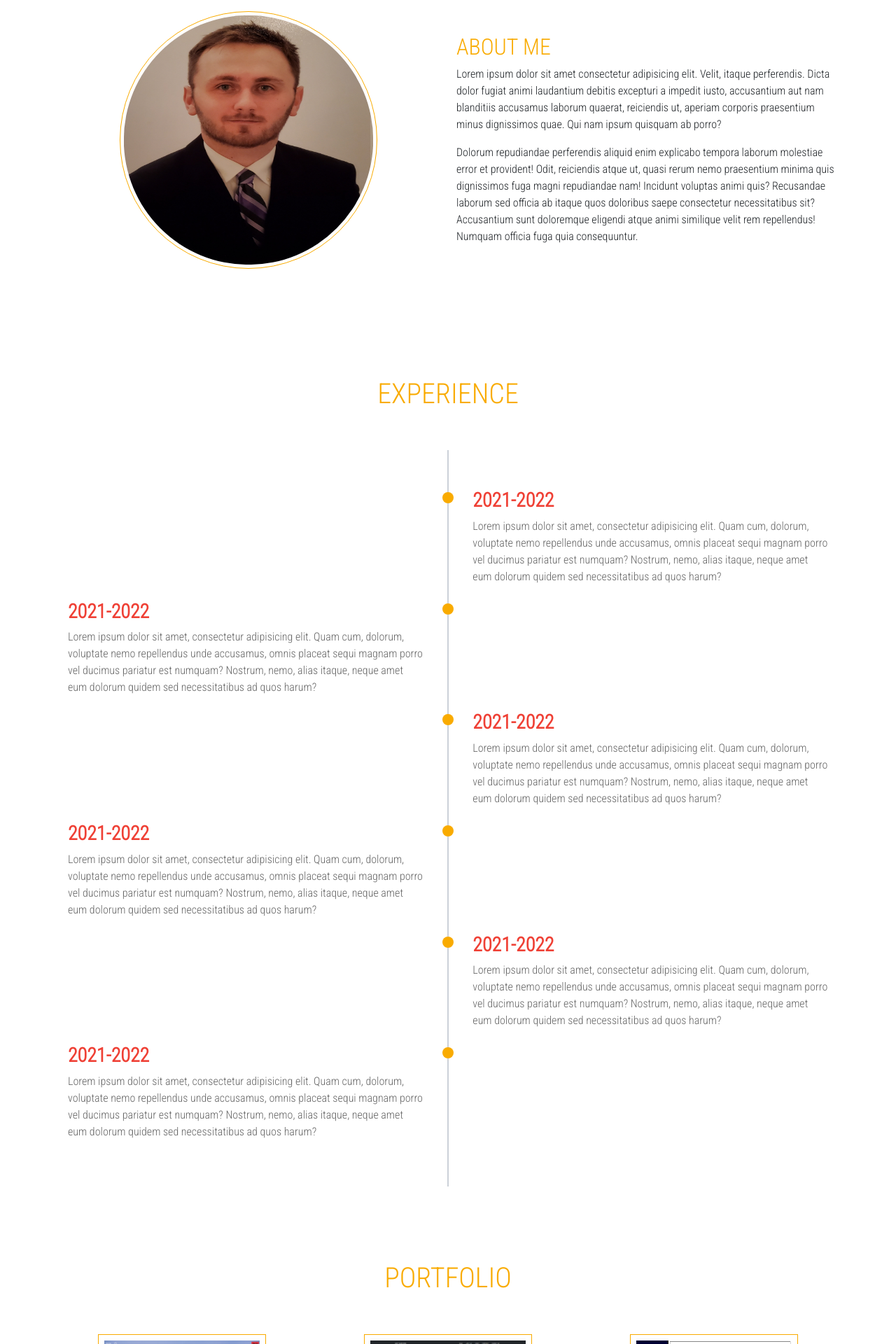
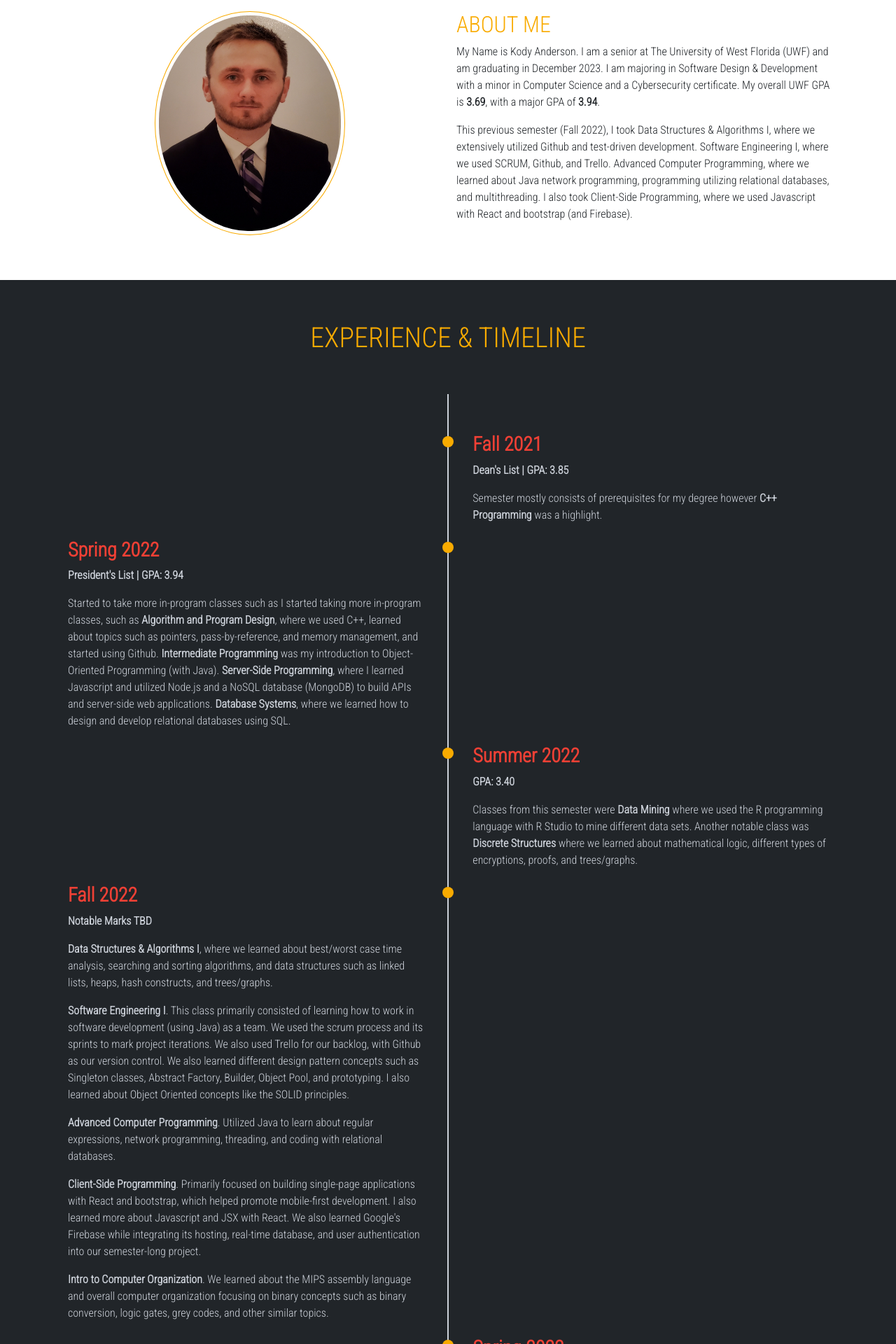
Before and after one commit to KodyAnderson1/PortfolioWebsite, a React (Create React App) app: page / in a window 1280 px wide. Shown: the part 800-2720 px from the top of the page at 70% size. Built offline with nearby package versions, Linux system fonts and the light colour scheme.

Commit message:
Finished experience & timeline. Fixed FavIcon

```diff
--- a/package.json
+++ b/package.json
@@ -3,6 +3,7 @@
   "version": "0.1.0",
   "private": true,
   "dependencies": {
+    "@emailjs/browser": "^3.10.0",
     "@fortawesome/fontawesome-svg-core": "^6.2.0",
     "@fortawesome/free-solid-svg-icons": "^6.2.0",
     "@fortawesome/react-fontawesome": "^0.2.0",
@@ -10,6 +11,7 @@
     "@testing-library/react": "^13.4.0",
     "@testing-library/user-event": "^13.5.0",
     "bootstrap": "^5.2.1",
+    "emailjs": "^4.0.1",
     "prop-types": "^15.8.1",
     "react": "^18.2.0",
     "react-bootstrap": "^2.7.0",
@@ -17,7 +19,9 @@
     "react-hook-form": "^7.40.0",
     "react-icons": "^4.7.1",
     "react-scripts": "5.0.1",
+    "react-scroll": "^1.8.9",
     "react-typed": "^1.2.0",
+    "styled-components": "^5.3.6",
     "typed.js": "^2.0.12",
     "web-vitals": "^2.1.4"
   },
--- a/src/App.css
+++ b/src/App.css
@@ -112,6 +112,7 @@ nav ul li {
   color: var(--primary-white);
   margin: 2rem;
   text-decoration: none;
+  background: inherit;
 }
 
 .btn-main-offer:hover {
@@ -126,12 +127,12 @@ nav ul li {
   display: flex;
   justify-content: center;
   align-items: center;
-  margin-top: -2rem;
+  /* margin-top: -2rem; */
 }
 
 .profile-img {
-  width: 23rem;
-  height: 23rem;
+  width: 17rem;
+  height: 20rem;
   border-radius: 50%;
   padding: .3rem;
   border: 1px solid var(--primary-orange);
@@ -144,8 +145,8 @@ nav ul li {
 
 @media(max-width: 468px) {
   .profile-img {
-    width: 10rem;
-    height: 10rem;
+    width: 13rem;
+    height: 15rem;
   }
 
 }
@@ -154,6 +155,10 @@ nav ul li {
 
 .experience {
   padding: 0.7rem;
+}
+
+.experience p {
+  color: var(--primary-grey);
 }
 
 .experience-wrapper {
--- a/src/components/AboutMe.js
+++ b/src/components/AboutMe.js
@@ -3,7 +3,8 @@ import headshot from "../images/headshot.jpg";
 
 const AboutMe = () => {
   return (
-    <div className="container py-5">
+    <section id="about">
+      <div className="container p-3">
         <div className="row">
           <div className="col-lg-6 col-xm-12">
             <div className="photo-wrapper mb-5">
@@ -12,31 +13,24 @@ const AboutMe = () => {
           </div>
           <div className="col-lg-6 col-xm-12">
             <h2 className="about-heading">About Me</h2>
-          {/* <p>
-            My name is Kody Anderson, I am a senior graduating in December 2023 with a major in
-            Software Design & Development. My skills include Java, C++, JavaScript (with Node.js &
-            MongoDB), as well as experience using git / GitHub, and SQL (Apache Derby). I am eager
-            to enter the workforce and practice the skills I have learned (and continue to learn)
-            and I look forward to becoming an invaluable asset to my employer as a software
-            developer!
-          </p> */}
             <p>
-            Lorem ipsum dolor sit amet consectetur adipisicing elit. Velit, itaque perferendis.
-            Dicta dolor fugiat animi laudantium debitis excepturi a impedit iusto, accusantium aut
-            nam blanditiis accusamus laborum quaerat, reiciendis ut, aperiam corporis praesentium
-            minus dignissimos quae. Qui nam ipsum quisquam ab porro?
+              My Name is Kody Anderson. I am a senior at The University of West Florida (UWF) and am
+              graduating in December 2023. I am majoring in Software Design & Development with a
+              minor in Computer Science and a Cybersecurity certificate. My overall UWF GPA is{" "}
+              <b>3.69</b>, with a major GPA of <b>3.94</b>.
             </p>
             <p>
-            Dolorum repudiandae perferendis aliquid enim explicabo tempora laborum molestiae error
-            et provident! Odit, reiciendis atque ut, quasi rerum nemo praesentium minima quis
-            dignissimos fuga magni repudiandae nam! Incidunt voluptas animi quis? Recusandae laborum
-            sed officia ab itaque quos doloribus saepe consectetur necessitatibus sit? Accusantium
-            sunt doloremque eligendi atque animi similique velit rem repellendus! Numquam officia
-            fuga quia consequuntur.
+              This previous semester (Fall 2022), I took Data Structures & Algorithms I, where we
+              extensively utilized Github and test-driven development. Software Engineering I, where
+              we used SCRUM, Github, and Trello. Advanced Computer Programming, where we learned
+              about Java network programming, programming utilizing relational databases, and
+              multithreading. I also took Client-Side Programming, where we used Javascript with
+              React and bootstrap (and Firebase).
             </p>
           </div>
         </div>
       </div>
+    </section>
   );
 };
 
--- /dev/null
+++ b/src/components/ContactModal.js
@@ -0,0 +1,104 @@
+import React, { useState, useRef } from "react";
+import emailjs from "@emailjs/browser";
+import Modal from "react-bootstrap/Modal";
+import styled from "styled-components";
+
+export default function ContactModal(props) {
+  const [show, setShow] = useState(false);
+
+  const handleClose = () => setShow(false);
+  const handleShow = () => setShow(true);
+
+  const form = useRef();
+
+  const sendEmail = (e) => {
+    e.preventDefault();
+    emailjs.sendForm("service_49u09sc", "template_5qi3iot", form.current, "EqHxnyRcj6tatFiTB").then(
+      (result) => {
+        console.log(result.text);
+        e.target.reset();
+        handleClose();
+      },
+      (error) => {
+        console.log(error.text);
+      }
+    );
+  };
+
+  return (
+    <>
+      <button className="btn-main-offer" onClick={handleShow}>
+        Contact Me
+      </button>
+
+      <Modal show={show} onHide={handleClose} centered>
+        <Modal.Header closeButton>
+          <Modal.Title>Contact Me</Modal.Title>
+        </Modal.Header>
+        <Modal.Body>
+          <StyledContactForm>
+            <form ref={form} onSubmit={sendEmail} id="contact">
+              <label>Name</label>
+              <input type="text" name="user_name" />
+              <label>Your Email</label>
+              <input type="email" name="user_email" />
+              <label>Message</label>
+              <textarea name="message" />
+              <input type="submit" value="Send" />
+            </form>
+          </StyledContactForm>
+        </Modal.Body>
+      </Modal>
+    </>
+  );
+}
+
+const StyledContactForm = styled.div`
+  width: 470px;
+  form {
+    display: flex;
+    align-items: flex-start;
+    flex-direction: column;
+    width: 100%;
+    font-size: 16px;
+    input {
+      width: 100%;
+      height: 35px;
+      padding: 7px;
+      outline: none;
+      border-radius: 5px;
+      border: 1px solid rgb(220, 220, 220);
+      &:focus {
+        border: 2px solid rgba(0, 206, 158, 1);
+      }
+    }
+    textarea {
+      max-width: 100%;
+      min-width: 100%;
+      width: 100%;
+      max-height: 100px;
+      min-height: 100px;
+      padding: 7px;
+      outline: none;
+      border-radius: 5px;
+      border: 1px solid rgb(220, 220, 220);
+      &:focus {
+        border: 2px solid rgba(0, 206, 158, 1);
+      }
+    }
+    label {
+      margin-top: 1rem;
+    }
+    input[type="submit"] {
+      margin-top: 2rem;
+      cursor: pointer;
+      background: rgb(249, 105, 14);
+      color: white;
+      border: none;
+    }
+  }
+
+  @media (max-width: 500px) {
+    width: 325px;
+  }
+`;
--- a/src/components/Experience.js
+++ b/src/components/Experience.js
@@ -3,12 +3,121 @@ import React from "react";
 const Experience = () => {
   return (
     <>
-      <div className="experience">
+      <section id="experience">
+        <div className="experience bg-dark">
           <div className="d-flex justify-content-center my-5">
-          <h1>Experience</h1>
+            <h1>Experience & Timeline</h1>
           </div>
           <div className="container experience-wrapper">
             <div className="timeline-block timeline-block-right">
+              <div className="marker"></div>
+              <div className="timeline-content">
+                <h3>Fall 2021</h3>
+                <p>
+                  <b>Dean's List | GPA: 3.85</b>
+                </p>
+                <p>
+                  Semester mostly consists of prerequisites for my degree however{" "}
+                  <b>C++ Programming</b> was a highlight.
+                </p>
+              </div>
+            </div>
+            {/*  */}
+            <div className="timeline-block timeline-block-left">
+              <div className="marker"></div>
+              <div className="timeline-content">
+                <h3>Spring 2022</h3>
+                <p>
+                  <b>President's List | GPA: 3.94</b>
+                </p>
+                <p>
+                  Started to take more in-program classes such as I started taking more in-program
+                  classes, such as <b>Algorithm and Program Design</b>, where we used C++, learned
+                  about topics such as pointers, pass-by-reference, and memory management, and
+                  started using Github. <b>Intermediate Programming</b> was my introduction to
+                  Object-Oriented Programming (with Java). <b>Server-Side Programming</b>, where I
+                  learned Javascript and utilized Node.js and a NoSQL database (MongoDB) to build
+                  APIs and server-side web applications. <b>Database Systems</b>, where we learned
+                  how to design and develop relational databases using SQL.
+                </p>
+              </div>
+            </div>
+            {/*  */}
+            <div className="timeline-block timeline-block-right">
+              <div className="marker"></div>
+              <div className="timeline-content">
+                <h3>Summer 2022</h3>
+                <p>
+                  <b>GPA: 3.40</b>
+                </p>
+                <p>
+                  Classes from this semester were <b>Data Mining</b> where we used the R programming
+                  language with R Studio to mine different data sets. Another notable class was{" "}
+                  <b>Discrete Structures</b> where we learned about mathematical logic, different
+                  types of encryptions, proofs, and trees/graphs.
+                </p>
+              </div>
+            </div>
+            {/*  */}
+            <div className="timeline-block timeline-block-left">
+              <div className="marker"></div>
+              <div className="timeline-content">
+                <h3>Fall 2022</h3>
+                <p>
+                  <b>Notable Marks TBD</b>
+                </p>
+                <p>
+                  <b>Data Structures & Algorithms I</b>, where we learned about best/worst case time
+                  analysis, searching and sorting algorithms, and data structures such as linked
+                  lists, heaps, hash constructs, and trees/graphs.
+                </p>
+                <p>
+                  <b>Software Engineering I</b>. This class primarily consisted of learning how to
+                  work in software development (using Java) as a team. We used the scrum process and
+                  its sprints to mark project iterations. We also used Trello for our backlog, with
+                  Github as our version control. We also learned different design pattern concepts
+                  such as Singleton classes, Abstract Factory, Builder, Object Pool, and
+                  prototyping. I also learned about Object Oriented concepts like the SOLID
+                  principles.
+                </p>
+                <p>
+                  <b>Advanced Computer Programming</b>. Utilized Java to learn about regular
+                  expressions, network programming, threading, and coding with relational databases.
+                </p>
+                <p>
+                  <b>Client-Side Programming</b>. Primarily focused on building single-page
+                  applications with React and bootstrap, which helped promote mobile-first
+                  development. I also learned more about Javascript and JSX with React. We also
+                  learned Google's Firebase while integrating its hosting, real-time database, and
+                  user authentication into our semester-long project.
+                </p>
+                <p>
+                  <b>Intro to Computer Organization</b>. We learned about the MIPS assembly language
+                  and overall computer organization focusing on binary concepts such as binary
+                  conversion, logic gates, grey codes, and other similar topics.
+                </p>
+              </div>
+            </div>
+            <div className="timeline-block timeline-block-right">
+              <div className="marker"></div>
+              <div className="timeline-content">
+                <h3>Spring 2023</h3>
+                <p>
+                  <b>Notable Marks TBD</b>
+                </p>
+                <p>
+                  The classes that I am taking this semester will be{" "}
+                  <b>
+                    Secure Development, Network Fundamentals, O/S Fundamentals, Program Languages,
+                    and Principles of Economics Micro.
+                  </b>{" "}
+                  This semester marks the completion of my Computer Science minor as well as all
+                  common prerequisites needed for my degree.
+                </p>
+              </div>
+            </div>
+            {/*  */}
+            {/* <div className="timeline-block timeline-block-right">
               <div className="marker"></div>
               <div className="timeline-content">
                 <h3>2021-2022</h3>
@@ -19,9 +128,9 @@ const Experience = () => {
                   quidem sed necessitatibus ad quos harum?
                 </p>
               </div>
-          </div>
+            </div> */}
             {/*  */}
-          <div className="timeline-block timeline-block-left">
+            {/* <div className="timeline-block timeline-block-left">
               <div className="marker"></div>
               <div className="timeline-content">
                 <h3>2021-2022</h3>
@@ -32,61 +141,10 @@ const Experience = () => {
                   quidem sed necessitatibus ad quos harum?
                 </p>
               </div>
-          </div>
-          {/*  */}
-          <div className="timeline-block timeline-block-right">
-            <div className="marker"></div>
-            <div className="timeline-content">
-              <h3>2021-2022</h3>
-              <p>
-                Lorem ipsum dolor sit amet, consectetur adipisicing elit. Quam cum, dolorum,
-                voluptate nemo repellendus unde accusamus, omnis placeat sequi magnam porro vel
-                ducimus pariatur est numquam? Nostrum, nemo, alias itaque, neque amet eum dolorum
-                quidem sed necessitatibus ad quos harum?
-              </p>
+            </div>{" "} */}
           </div>
         </div>
-          {/*  */}
-          <div className="timeline-block timeline-block-left">
-            <div className="marker"></div>
-            <div className="timeline-content">
-              <h3>2021-2022</h3>
-              <p>
-                Lorem ipsum dolor sit amet, consectetur adipisicing elit. Quam cum, dolorum,
-                voluptate nemo repellendus unde accusamus, omnis placeat sequi magnam porro vel
-                ducimus pariatur est numquam? Nostrum, nemo, alias itaque, neque amet eum dolorum
-                quidem sed necessitatibus ad quos harum?
-              </p>
-            </div>
-          </div>
-          {/*  */}
-          <div className="timeline-block timeline-block-right">
-            <div className="marker"></div>
-            <div className="timeline-content">
-              <h3>2021-2022</h3>
-              <p>
-                Lorem ipsum dolor sit amet, consectetur adipisicing elit. Quam cum, dolorum,
-                voluptate nemo repellendus unde accusamus, omnis placeat sequi magnam porro vel
-                ducimus pariatur est numquam? Nostrum, nemo, alias itaque, neque amet eum dolorum
-                quidem sed necessitatibus ad quos harum?
-              </p>
-            </div>
-          </div>
-          {/*  */}
-          <div className="timeline-block timeline-block-left">
-            <div className="marker"></div>
-            <div className="timeline-content">
-              <h3>2021-2022</h3>
-              <p>
-                Lorem ipsum dolor sit amet, consectetur adipisicing elit. Quam cum, dolorum,
-                voluptate nemo repellendus unde accusamus, omnis placeat sequi magnam porro vel
-                ducimus pariatur est numquam? Nostrum, nemo, alias itaque, neque amet eum dolorum
-                quidem sed necessitatibus ad quos harum?
-              </p>
-            </div>
-          </div>
-        </div>
-      </div>
+      </section>
     </>
   );
 };
--- a/src/components/Header.js
+++ b/src/components/Header.js
@@ -1,5 +1,6 @@
 import React from "react";
 import Typed from "react-typed";
+import ExampleModal from "./ContactModal";
 
 const Header = () => {
   return (
@@ -13,9 +14,7 @@ const Header = () => {
           backSpeed={60}
           loop
         />
-        <a href="#" className="btn-main-offer">
-          Contact Me
-        </a>
+        <ExampleModal />
       </div>
     </div>
   );
--- a/src/components/Portfolio.js
+++ b/src/components/Portfolio.js
@@ -1,14 +1,12 @@
 import React from "react";
-import gradeCalculator from "../images/grade-calculator.png";
-import { FontAwesomeIcon } from "@fortawesome/react-fontawesome";
-import { faSearchPlus } from "@fortawesome/free-solid-svg-icons";
 import { GradeTrackerModal } from "./PortfolioModals/GradeTracker";
 import { PortfolioWebsiteModal } from "./PortfolioModals/PortfolioWebSite";
 import { TrainReservationsModal } from "./PortfolioModals/TrainReservations";
-import { NoWestCollectiveModal } from "./PortfolioModals/NoWestCollective";
+// import { NoWestCollectiveModal } from "./PortfolioModals/NoWestCollective";
 
 const Portfolio = () => {
   return (
+    <section id="portfolio">
       <div className="portfolio-wrapper">
         <div className="container">
           <h1 className="text-uppercase text-center py-5">portfolio</h1>
@@ -16,10 +14,11 @@ const Portfolio = () => {
             <GradeTrackerModal />
             <PortfolioWebsiteModal />
             <TrainReservationsModal />
-          <NoWestCollectiveModal />
+            {/* <NoWestCollectiveModal /> */}
           </div>
         </div>
       </div>
+    </section>
   );
 };
 
--- a/src/components/PortfolioModals/GradeTracker.js
+++ b/src/components/PortfolioModals/GradeTracker.js
@@ -51,10 +51,8 @@ export function GradeTrackerModal() {
             This website was built as a class project for Client-Side Programming. We learned HTML,
             CSS, Javascript, and Bootstrap with a significant focus on React. We also learned about
             Firebase Hosting, it's real-time database, and user authentication. All of which is
-            integrated into the app. This project was created primarily by myself with assistance
-            from Cam Ball and Brandon Biello.
+            integrated into the app.
           </p>
-          <p>
           To view the app with prefilled data
           <ul>
             <li>Click "Sign in with email"</li>
@@ -62,10 +60,25 @@ export function GradeTrackerModal() {
             <li>Password: 123456</li>
           </ul>
           Otherwise, feel free to create an account and start from scratch!
-          </p>
         </Modal.Body>
         <Modal.Footer>
-          <Button variant="primary" onClick={handleClose}>
+          <div className="me-auto">
+            <a
+              rel="noreferrer"
+              className="text-white btn btn-primary"
+              target="_blank"
+              href="https://grade-calculator-uwf.web.app/courses">
+              Website
+            </a>
+            <a
+              rel="noreferrer"
+              className="text-white btn btn-primary ms-1"
+              target="_blank"
+              href="https://github.com/KodyAnderson1/GradeTracker">
+              Github
+            </a>
+          </div>
+          <Button variant="danger" onClick={handleClose}>
             Close
           </Button>
         </Modal.Footer>
--- a/src/components/PortfolioModals/PortfolioWebSite.js
+++ b/src/components/PortfolioModals/PortfolioWebSite.js
@@ -9,6 +9,8 @@ import { AiFillGithub } from "react-icons/ai";
 // AiFillGithub
 
 export function PortfolioWebsiteModal() {
+  const websiteURL = "https://github.com/KodyAnderson1/";
+  const githubURL = "https://github.com/KodyAnderson1/PortfolioWebsite";
   const [show, setShow] = useState(false);
 
   const handleClose = () => setShow(false);
@@ -31,29 +33,20 @@ export function PortfolioWebsiteModal() {
         <Modal.Header closeButton>
           <Modal.Title>
             Portfolio Website
-            <a
-              rel="noreferrer"
-              target="_blank"
-              className="text-black ms-3"
-              href="https://github.com/KodyAnderson1/">
+            <a rel="noreferrer" target="_blank" className="text-black ms-3" href={websiteURL}>
               <CgWebsite />
             </a>
-            <a
-              rel="noreferrer"
-              className="ms-3 text-black"
-              target="_blank"
-              href="https://github.com/KodyAnderson1/PortfolioWebsite">
+            <a rel="noreferrer" className="ms-3 text-black" target="_blank" href={githubURL}>
               <AiFillGithub />
             </a>
           </Modal.Title>
         </Modal.Header>
         <Modal.Body>
           <p>
-            This website was built with React and Bootstrap. Primarily built following a tutorial on
-            Udemy. Primarily learned CSS styling using custom classes, with small changes using
-            Bootstrap's. The Experience section's timeline as a large example. Using z-index, and
-            text manipulation as well as predefined colors were all great concepts learned from
-            building this website.
+            This website was built with React and Bootstrap and primarily made following a tutorial
+            on Udemy. I Mainly learned CSS styling (using custom classes) and making minor changes
+            using Bootstrap shorthand. The Experience & Timeline section is a prominent example of
+            new concepts: z-index, text manipulation, and predefined colors.
           </p>
           <p>
             Udemy course{" "}
@@ -67,7 +60,23 @@ export function PortfolioWebsiteModal() {
           </p>
         </Modal.Body>
         <Modal.Footer>
-          <Button variant="primary" onClick={handleClose}>
+          <div className="me-auto">
+            <a
+              rel="noreferrer"
+              className="text-white btn btn-primary"
+              target="_blank"
+              href={websiteURL}>
+              Website
+            </a>
+            <a
+              rel="noreferrer"
+              className="text-white btn btn-primary ms-1"
+              target="_blank"
+              href={githubURL}>
+              Github
+            </a>
+          </div>
+          <Button variant="danger" onClick={handleClose}>
             Close
           </Button>
         </Modal.Footer>
```
Also changed, not shown: src/components/Navbar.js (+18 -18 lines), src/components/PortfolioModals/TrainReservations.js (+15 -19 lines), 2 other files (tests, documents, lock files or other folders). Lines whose indentation alone changed are shown as unchanged.
